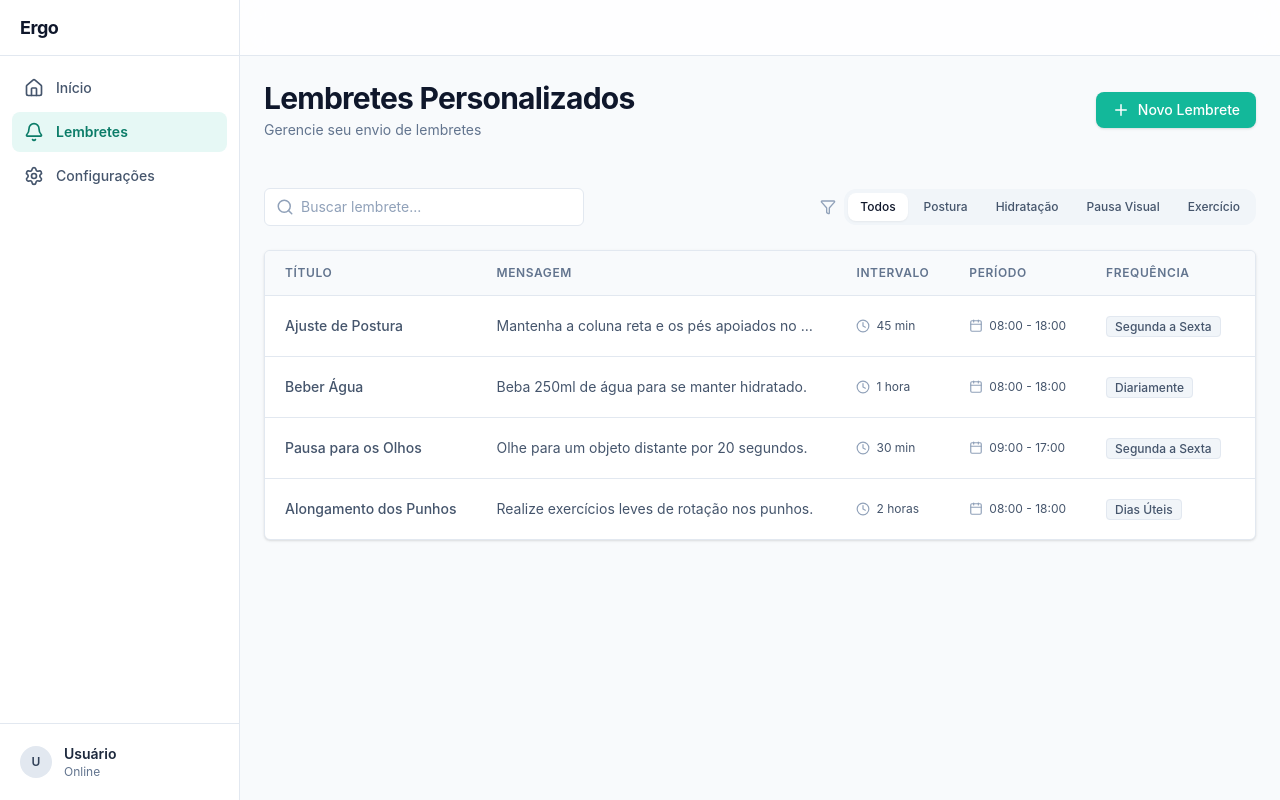
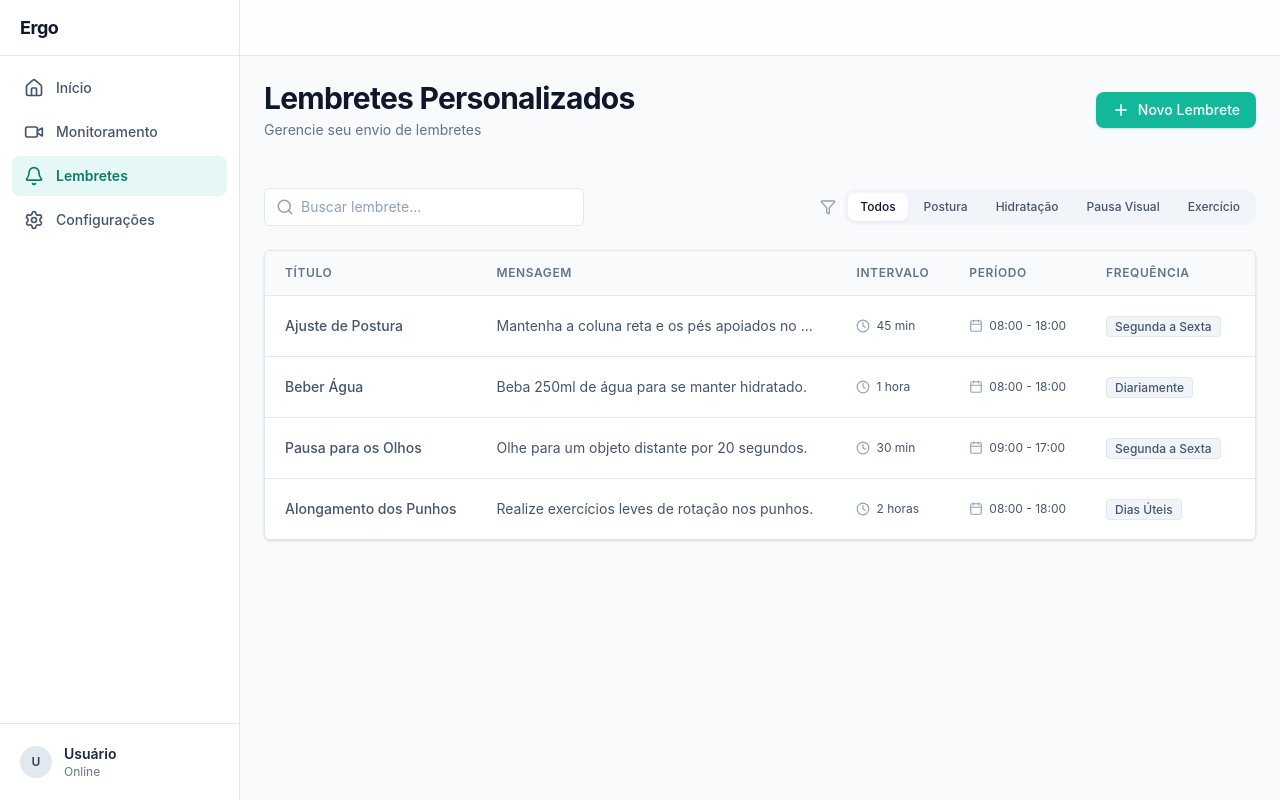
Before and after one commit to otaviocostao/ergo-app-tauri, a React (Vite) app: page /reminders in a window 1280 px wide. Built offline with nearby package versions, Linux system fonts and the light colour scheme.

Commit message:
feat: adicionando a nova rota monitoring

```diff
--- a/src/components/Sidebar.tsx
+++ b/src/components/Sidebar.tsx
@@ -1,9 +1,10 @@
 import { NavLink } from "react-router-dom";
-import { Home, Settings, Bell } from "lucide-react";
+import { Home, Settings, Bell, Video } from "lucide-react";
 
 export default function Sidebar() {
   const navItems = [
     { label: "Início", path: "/", icon: Home },
+    { label: "Monitoramento", path: "/monitoring", icon: Video },
     { label: "Lembretes", path: "/reminders", icon: Bell },
     { label: "Configurações", path: "/settings", icon: Settings },
   ];
--- a/src/routes/AppRoutes.tsx
+++ b/src/routes/AppRoutes.tsx
@@ -2,12 +2,14 @@ import { Routes, Route } from "react-router-dom";
 import MainLayout from "../components/MainLayout";
 import Home from "../pages/Home";
 import Reminders from "../pages/Reminders";
+import Monitoring from "../pages/Monitoring";
 
 export default function AppRoutes() {
   return (
     <Routes>
       <Route element={<MainLayout />}>
         <Route path="/" element={<Home />} />
+        <Route path="/monitoring" element={<Monitoring />} />
         <Route path="/reminders" element={<Reminders />} />
         <Route path="/settings" element={<Home />} />
         <Route path="*" element={<Home />} />
```
